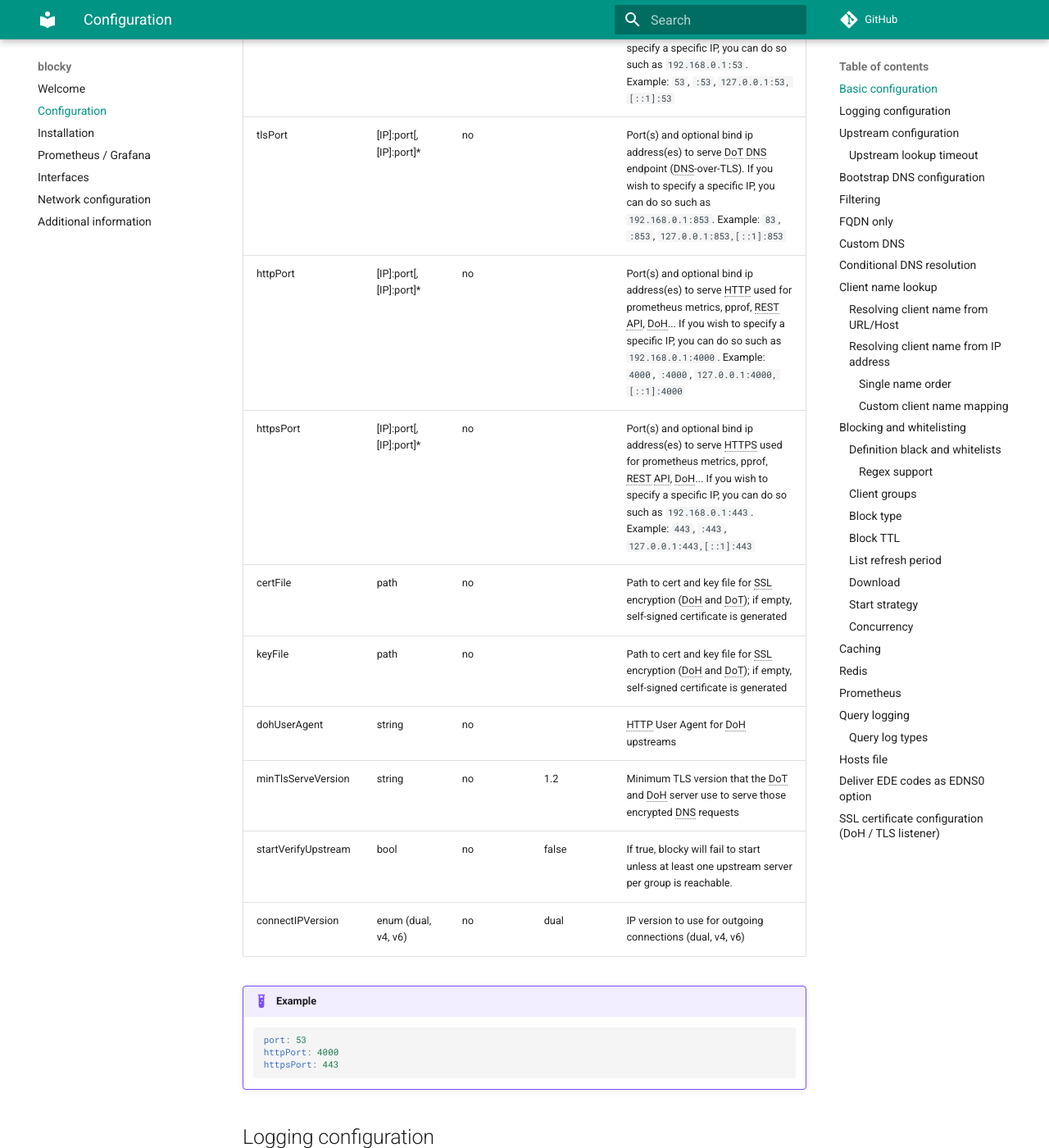
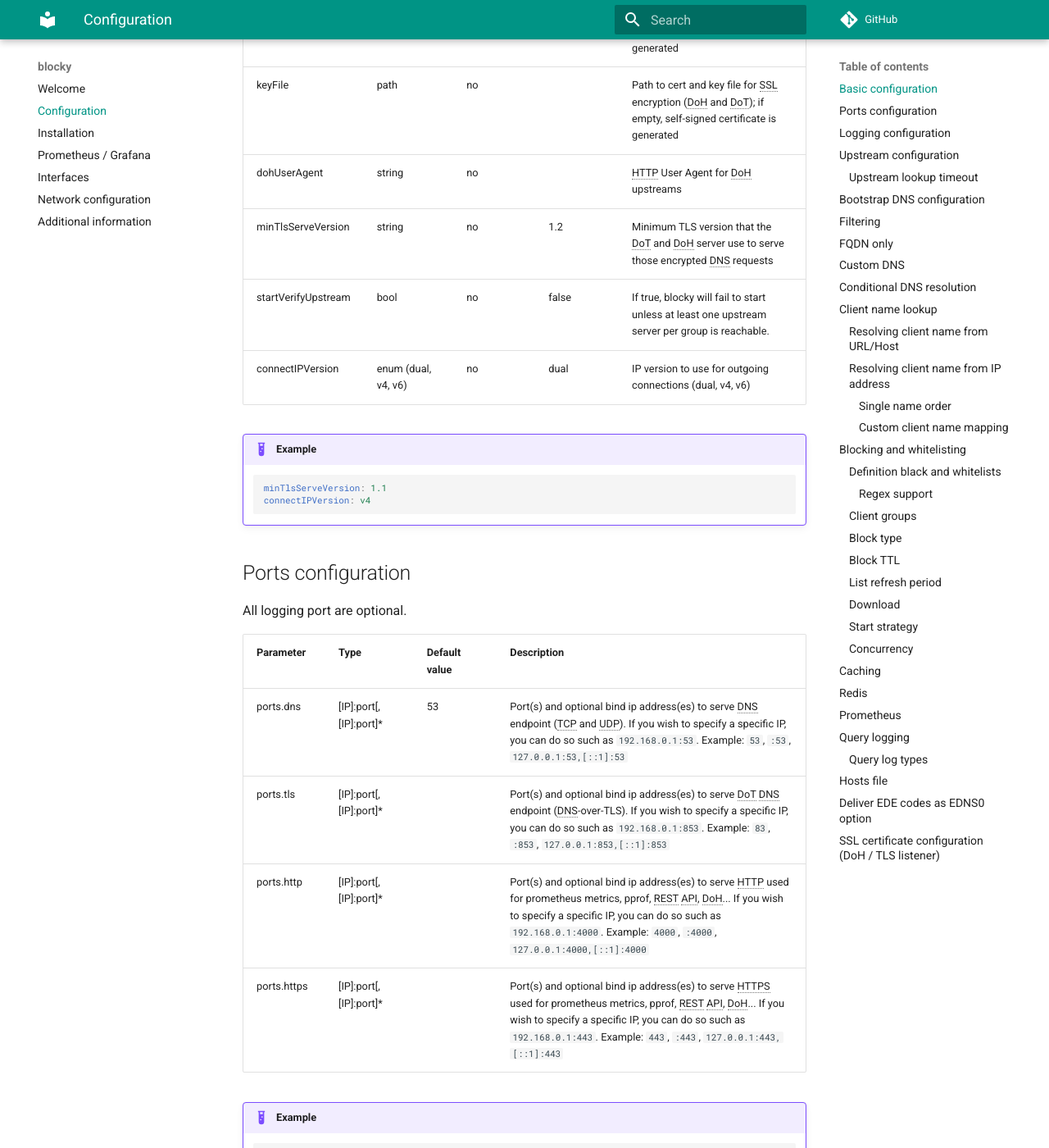
Before and after one commit to 0xERR0R/blocky, an MkDocs documentation site: the page built from docs/configuration.md, in a window 1280 px wide and 1400 px high, scrolled down 472 px. Shown: the whole window at 82% size. Built offline with MkDocs 1.6.1 and Material for MkDocs 9.7.7, drawn with Linux system fonts in a browser that asks for light colours; comment, search, counter and statistics services are not loaded; some of the changed text lies outside the part shown.

Commit message:
fixed documentation

````diff
--- a/docs/config.yml
+++ b/docs/config.yml
@@ -204,13 +204,6 @@
     - redis-sentinel2:26379
     - redis-sentinel3:26379
 
-# optional: DNS listener port(s) and bind ip address(es), default 53 (UDP and TCP). Example: 53, :53, "127.0.0.1:5353,[::1]:5353"
-port: 53
-# optional: Port(s) and bind ip address(es) for DoT (DNS-over-TLS) listener. Example: 853, 127.0.0.1:853
-#tlsPort: 853
-# optional: HTTPS listener port(s) and bind ip address(es), default empty = no http listener. If > 0, will be used for prometheus metrics, pprof, REST API, DoH... Example: 443, :443, 127.0.0.1:443
-httpPort: 4000
-#httpsPort: 443
 # optional: Mininal TLS version that the DoH and DoT server will use
 minTlsServeVersion: 1.3
 # if https port > 0: path to cert and key file for SSL encryption. if not set, self-signed certificate will be generated
@@ -235,6 +228,16 @@
   # optional: Whether loopback hosts addresses (127.0.0.0/8 and ::1) should be filtered or not, default: false
   filterLoopback: true
 
+# optional: ports configuration
+ports:
+  # optional: DNS listener port(s) and bind ip address(es), default 53 (UDP and TCP). Example: 53, :53, "127.0.0.1:5353,[::1]:5353"
+  dns: 53
+  # optional: Port(s) and bind ip address(es) for DoT (DNS-over-TLS) listener. Example: 853, 127.0.0.1:853
+  tls: 853
+  # optional: HTTPS listener port(s) and bind ip address(es), default empty = no http listener. If > 0, will be used for prometheus metrics, pprof, REST API, DoH... Example: 443, :443, 127.0.0.1:443
+  https: 443
+  # http: 4000
+
 # optional: logging configuration
 log:
   # optional: Log level (one from debug, info, warn, error). Default: info
--- a/docs/configuration.md
+++ b/docs/configuration.md
@@ -11,35 +11,52 @@
 
 ## Basic configuration
 
-| Parameter           | Type                   | Mandatory | Default value | Description                                                                                                                                                                                                                                       |
-|---------------------|------------------------|-----------|---------------|---------------------------------------------------------------------------------------------------------------------------------------------------------------------------------------------------------------------------------------------------|
-| port                | [IP]:port[,[IP]:port]* | no        | 53            | Port(s) and optional bind ip address(es) to serve DNS endpoint (TCP and UDP). If you wish to specify a specific IP, you can do so such as `192.168.0.1:53`. Example: `53`, `:53`, `127.0.0.1:53,[::1]:53`                                         |
-| tlsPort             | [IP]:port[,[IP]:port]* | no        |               | Port(s) and optional bind ip address(es) to serve DoT DNS endpoint (DNS-over-TLS). If you wish to specify a specific IP, you can do so such as `192.168.0.1:853`. Example: `83`, `:853`, `127.0.0.1:853,[::1]:853`                                |
-| httpPort            | [IP]:port[,[IP]:port]* | no        |               | Port(s) and optional bind ip address(es) to serve HTTP used for prometheus metrics, pprof, REST API, DoH... If you wish to specify a specific IP, you can do so such as `192.168.0.1:4000`. Example: `4000`, `:4000`, `127.0.0.1:4000,[::1]:4000` |
-| httpsPort           | [IP]:port[,[IP]:port]* | no        |               | Port(s) and optional bind ip address(es) to serve HTTPS used for prometheus metrics, pprof, REST API, DoH... If you wish to specify a specific IP, you can do so such as `192.168.0.1:443`. Example: `443`, `:443`, `127.0.0.1:443,[::1]:443`     |
-| certFile            | path                   | no        |               | Path to cert and key file for SSL encryption (DoH and DoT); if empty, self-signed certificate is generated                                                                                                                                        |
-| keyFile             | path                   | no        |               | Path to cert and key file for SSL encryption (DoH and DoT); if empty, self-signed certificate is generated                                                                                                                                        |
-| dohUserAgent        | string                 | no        |               | HTTP User Agent for DoH upstreams                                                                                                                                                                                                                 |
-| minTlsServeVersion  | string                 | no        | 1.2           | Minimum TLS version that the DoT and DoH server use to serve those encrypted DNS requests                                                                                                                                                         |
-| startVerifyUpstream | bool                   | no        | false         | If true, blocky will fail to start unless at least one upstream server per group is reachable.                                                                                                                                                    |
-| connectIPVersion    | enum (dual, v4, v6)    | no        | dual          | IP version to use for outgoing connections (dual, v4, v6)                                                                                                                                                                                         |
+| Parameter           | Type                | Mandatory | Default value | Description                                                                                                |
+|---------------------|---------------------|-----------|---------------|------------------------------------------------------------------------------------------------------------|
+| certFile            | path                | no        |               | Path to cert and key file for SSL encryption (DoH and DoT); if empty, self-signed certificate is generated |
+| keyFile             | path                | no        |               | Path to cert and key file for SSL encryption (DoH and DoT); if empty, self-signed certificate is generated |
+| dohUserAgent        | string              | no        |               | HTTP User Agent for DoH upstreams                                                                          |
+| minTlsServeVersion  | string              | no        | 1.2           | Minimum TLS version that the DoT and DoH server use to serve those encrypted DNS requests                  |
+| startVerifyUpstream | bool                | no        | false         | If true, blocky will fail to start unless at least one upstream server per group is reachable.             |
+| connectIPVersion    | enum (dual, v4, v6) | no        | dual          | IP version to use for outgoing connections (dual, v4, v6)                                                  |
 
 !!! example
 
     ```yaml
-    port: 53
-    httpPort: 4000
-    httpsPort: 443
+    minTlsServeVersion: 1.1
+    connectIPVersion: v4
+    ```
+
+## Ports configuration
+
+All logging port are optional.
+
+| Parameter  | Type                   | Default value | Description                                                                                                                                                                                                                                       |
+|------------|------------------------|---------------|---------------------------------------------------------------------------------------------------------------------------------------------------------------------------------------------------------------------------------------------------|
+| ports.dns   | [IP]:port[,[IP]:port]* | 53            | Port(s) and optional bind ip address(es) to serve DNS endpoint (TCP and UDP). If you wish to specify a specific IP, you can do so such as `192.168.0.1:53`. Example: `53`, `:53`, `127.0.0.1:53,[::1]:53`                                         |
+| ports.tls   | [IP]:port[,[IP]:port]* |               | Port(s) and optional bind ip address(es) to serve DoT DNS endpoint (DNS-over-TLS). If you wish to specify a specific IP, you can do so such as `192.168.0.1:853`. Example: `83`, `:853`, `127.0.0.1:853,[::1]:853`                                |
+| ports.http  | [IP]:port[,[IP]:port]* |               | Port(s) and optional bind ip address(es) to serve HTTP used for prometheus metrics, pprof, REST API, DoH... If you wish to specify a specific IP, you can do so such as `192.168.0.1:4000`. Example: `4000`, `:4000`, `127.0.0.1:4000,[::1]:4000` |
+| ports.https | [IP]:port[,[IP]:port]* |               | Port(s) and optional bind ip address(es) to serve HTTPS used for prometheus metrics, pprof, REST API, DoH... If you wish to specify a specific IP, you can do so such as `192.168.0.1:443`. Example: `443`, `:443`, `127.0.0.1:443,[::1]:443`     |
+
+!!! example
+
+    ```yaml
+    ports:
+      dns: 53
+      http: 4000
+      https: 443
     ```
 
 ## Logging configuration
 
-| Parameter     | Type                            | Mandatory | Default value | Description                                                                                                                                      |
-|---------------|---------------------------------|-----------|---------------|--------------------------------------------------------------------------------------------------------------------------------------------------|
-| log.level     | enum (debug, info, warn, error) | no        | info          | Log level                                                                                                                                        |
-| log.format    | enum (text, json)               | no        | text          | Log format (text or json).                                                                                                                       |
-| log.timestamp | bool                            | no        | true          | Log time stamps (true or false).                                                                                                                 |
-| log.privacy   | bool                            | no        | false         | Obfuscate log output (replace all alphanumeric characters with *) for user sensitive data like request domains or responses to increase privacy. |
+All logging options are optional.
+
+| Parameter     | Type                            | Default value | Description                                                                                                                                      |
+|---------------|---------------------------------|---------------|--------------------------------------------------------------------------------------------------------------------------------------------------|
+| log.level     | enum (debug, info, warn, error) | info          | Log level                                                                                                                                        |
+| log.format    | enum (text, json)               | text          | Log format (text or json).                                                                                                                       |
+| log.timestamp | bool                            | true          | Log time stamps (true or false).                                                                                                                 |
+| log.privacy   | bool                            | false         | Obfuscate log output (replace all alphanumeric characters with *) for user sensitive data like request domains or responses to increase privacy. |
 
 !!! example
 
````
